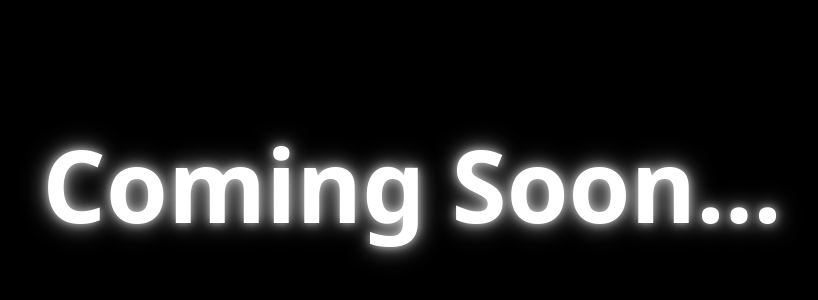
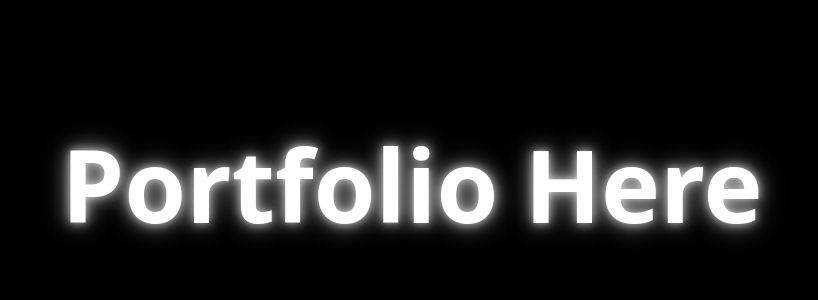
Before and after one commit to iKrinc/portfolio.krinc.in, a React (Vite) app: page / in a window 1280 px wide. Shown: the part 216-516 px from the top of the page, without its empty margins (228-1046 px from the left). Built offline with nearby package versions, Linux system fonts and the light colour scheme.

Commit message:
Checking commit

```diff
--- a/src/pages/Homepage/index.jsx
+++ b/src/pages/Homepage/index.jsx
@@ -5,7 +5,7 @@ function Homepage() {
   return (
     <div className="homepage-container">
       <div className="content">
-        <h1 className="glowing-text">Coming Soon...</h1>
+        <h1 className="glowing-text">Portfolio Here</h1>
       </div>
     </div>
   );
```
